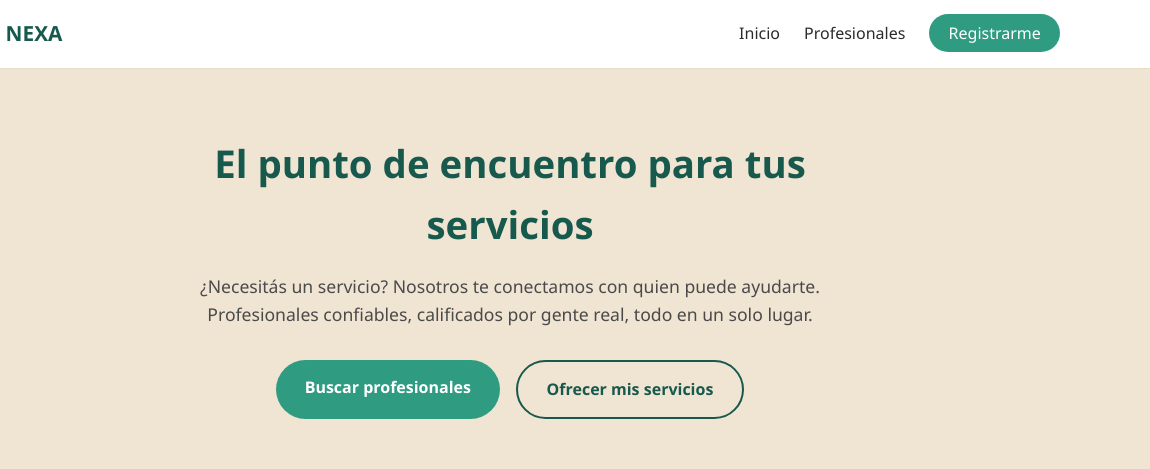
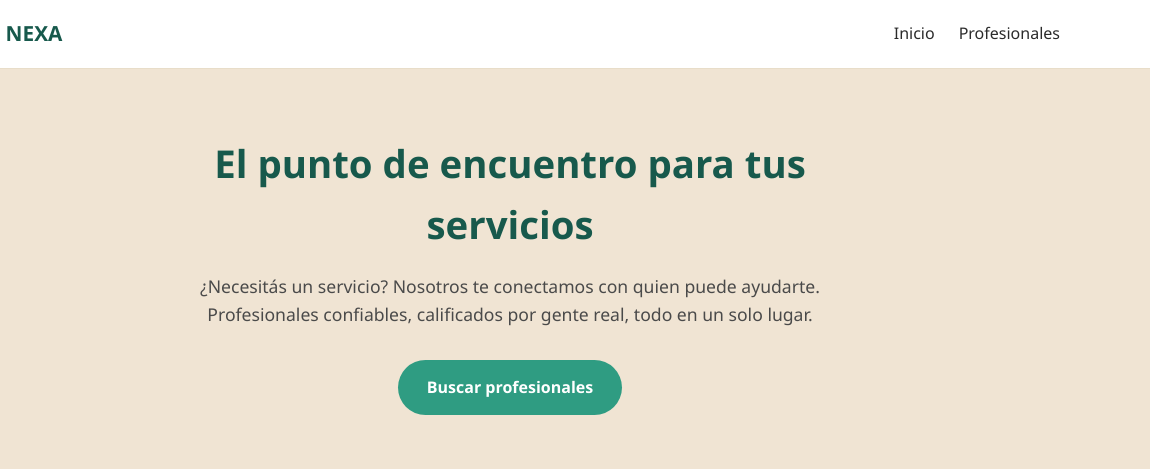
Before and after one commit to araortigoza/2_App_de_Servicios_The_Hatch, a plain HTML site: page index.html in a window 1280 px wide. Shown: the top 469 px of the page, 130-1280 px from the left. Drawn offline with Linux system fonts and the light colour scheme.

Commit message:
Se elimino boton para registrarse

```diff
--- a/index.html
+++ b/index.html
@@ -16,7 +16,6 @@
       <ul>
         <li><a href="index.html">Inicio</a></li>
         <li><a href="proveedores.html">Profesionales</a></li>
-        <li><a href="registro.html" class="botonNav">Registrarme</a></li>
       </ul>
     </nav>
   </header>
@@ -31,7 +30,6 @@
         </p>
         <div class="botonesHero">
           <a href="proveedores.html" class="botonPrimario">Buscar profesionales</a>
-          <a href="registro.html" class="botonSecundario">Ofrecer mis servicios</a>
         </div>
       </div>
     </section>
```
